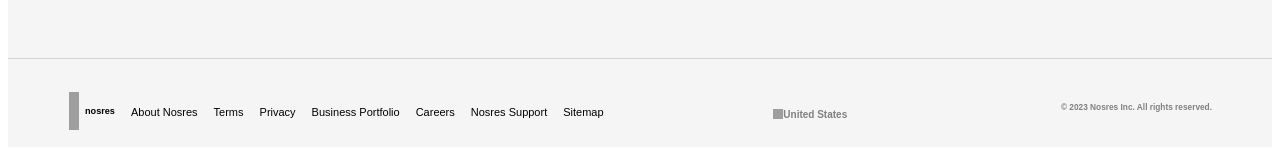
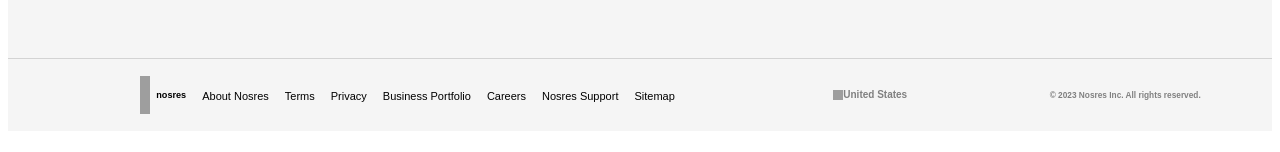
Before and after one commit to sgon512/Nosres-registerPage, a React (Create React App) app: page / in a window 1280 px wide. Shown: the part 948-1100 px from the top of the page. Built offline with nearby package versions, Linux system fonts and the light colour scheme; grey boxes are pictures that could not be loaded.

Commit message:
Update Footer.module.css
links margin auto

```diff
--- a/src/components/Footer.module.css
+++ b/src/components/Footer.module.css
@@ -16,9 +16,7 @@
 }
 
 .footerLinks {
-
-  margin-top: 1rem; /* Add some space between logo and links */
-  align-items: flex-start; /* Align items vertically in the footerLinks */
+  margin: auto;
 }
 
 .footerLinks ul {
@@ -33,7 +31,6 @@
 
 .footerLinks a {
   display: flex;
-  /* margin: auto; */
   font-size: 11px;
   text-decoration: none;
   color: black;
@@ -46,17 +43,14 @@
   color: grey;
   font-weight: 600;
   font-size: 10px;
-  margin-right: 60px;
-  margin-top: 50px;
+  margin: auto;
 }
 
 /* Additional style for the copyright section */
 .footerCopyright {
-
   align-items: flex-end;
   color: grey;
   font-weight: 600;
   font-size: 10px;
-  margin-right: 60px;
-  margin-top: 30px;
+  margin: auto;
 }
```
